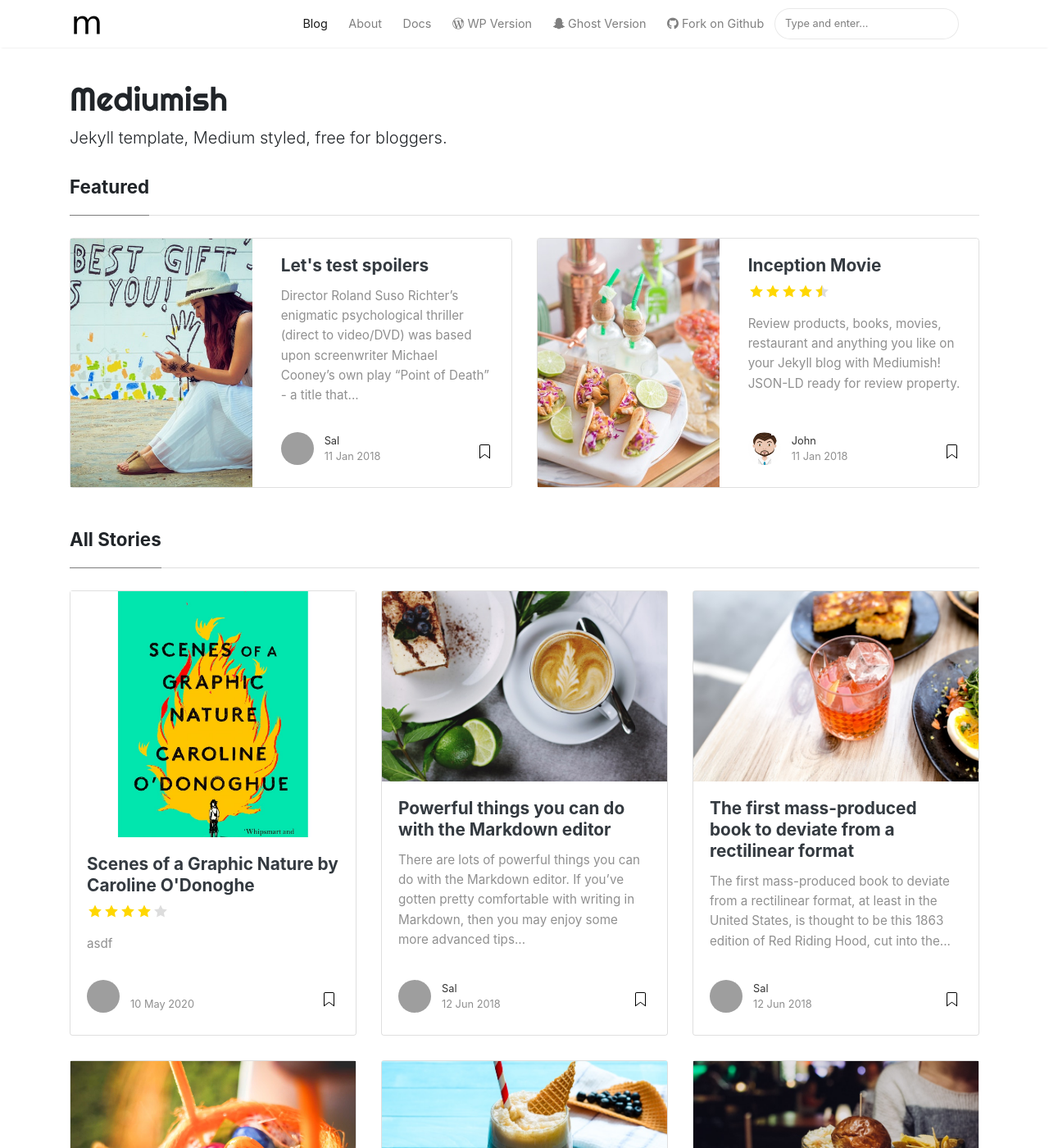
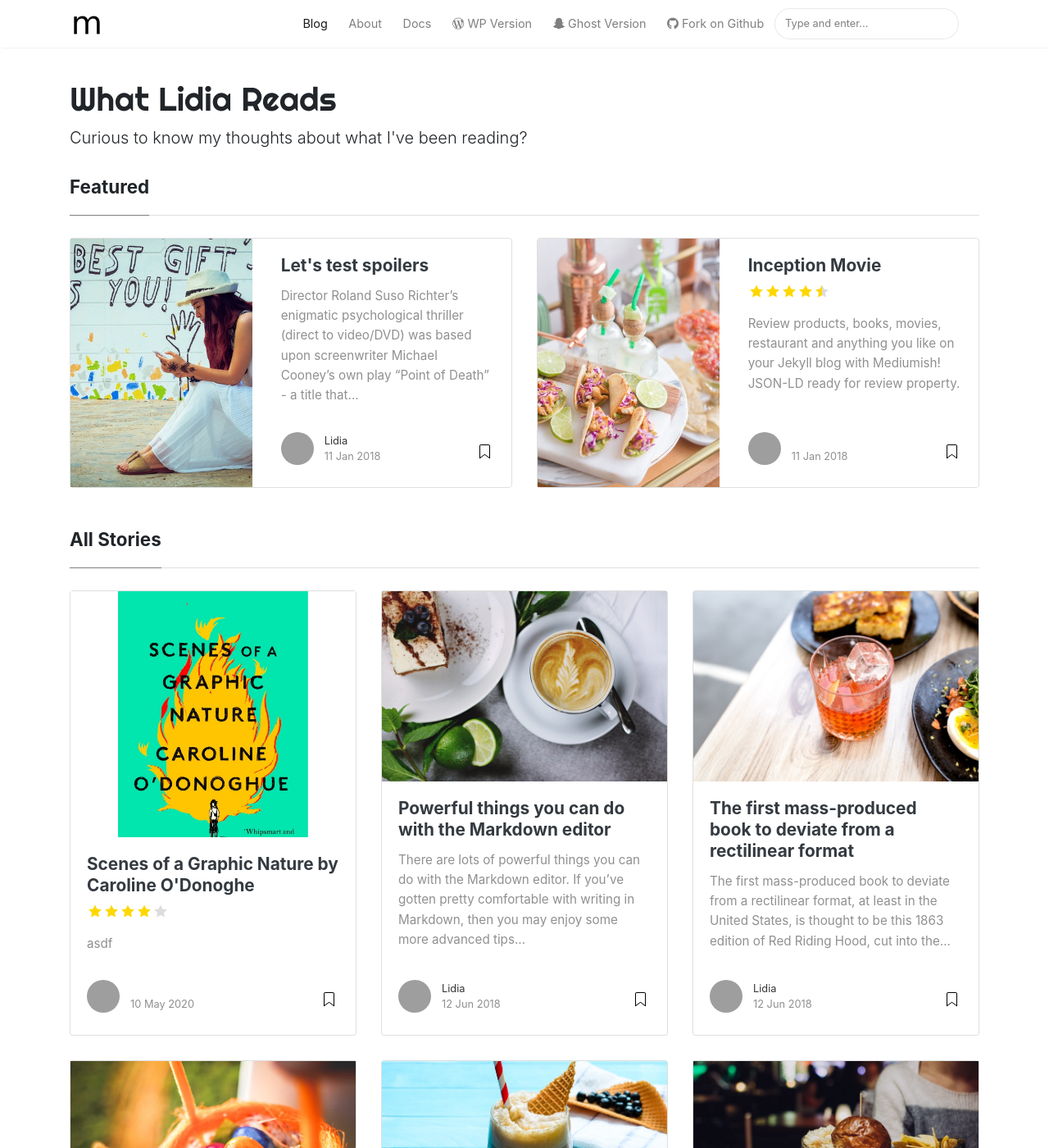
Before and after one commit to Lidia-LP/Lidia-LP.github.io, a Jekyll site: the page built from index.html, in a window 1280 px wide and 1400 px high. Shown: the whole window at 82% size. Built offline with Jekyll 4.4.1, drawn with Linux system fonts in a browser that asks for light colours; nearby versions of some CDN libraries; the list of posts is cut into pages by our own code; some of the changed text lies outside the part shown; grey boxes are pictures that could not be loaded.

Commit message:
update site name and remove a few features
google analytics, disqus, mailchimp, twitter, adsense

```diff
--- a/_config.yml
+++ b/_config.yml
@@ -1,35 +1,25 @@
 # Site
-name: "Mediumish"
-title: "Mediumish"
-description: "Jekyll template, Medium styled, free for bloggers."
+name: "What Lidia Reads"
+title: "What Lidia Reads"
+description: "Curious to know my thoughts about what I've been reading?"
 logo: 'assets/images/logo.png'
 favicon: 'assets/images/logo.png'
 # baseurl: /lidia-lp.github.io
-google_analytics: 'UA-46278016-1'
-disqus: 'demowebsite'
-mailchimp-list: 'https://wowthemes.us11.list-manage.com/subscribe/post?u=8aeb20a530e124561927d3bd8&amp;id=8c3d2d214b'
+# google_analytics: 'UA-46278016-1'
+# disqus: 'demowebsite'
 include: ["_pages"]
 permalink: /:title/
 
 # Authors
 authors:
   sal:
-    name: Sal
-    display_name: Sal
+    name: Lidia
+    display_name: Lidia
     gravatar: e56154546cf4be74e393c62d1ae9f9d4
-    email: wowthemesnet@gmail.com
+    email: lidi_moon@hotmail.com
     web: https://www.wowthemes.net
-    twitter: https://twitter.com/wowthemesnet
-    description: "Author of Mediumish, a Bootstrap Medium styled template available for WordPress, HTML, Ghost and Jekyll. You are currently previewing Jekyll template demo."
-  john:
-    name: John
-    display_name: John
-    avatar: 'assets/images/avatar.png'
-    gravatar: b1cc14991db7a456fcd761680bbc8f81
-    email: wowthemesnet@gmail.com
-    web: https://www.wowthemes.net
-    twitter: https://twitter.com/wowthemesnet
-    description: "This is the author box. Write a short description of the author here. You are currently previewing Mediumish demo, a Jekyll template compatible with Github pages."
+    #twitter: https://twitter.com/Lidia
+    #description: "Author of Mediumish, a Bootstrap Medium styled template available for WordPress, HTML, Ghost and Jekyll. You are currently previewing Jekyll template demo."
 
 # Plugins
 plugins:
@@ -62,9 +52,9 @@
       line_numbers: true
 
 # Adsense (change to "enabled" to activate, also your client id and ad slot. Create a new ad unit from your Adsense account to get the slot.)
-adsense: "disabled"
-adsense-data-ad-client: "ca-pub-3412143450191416"
-adsense-data-ad-slot: "1363087678"
+#adsense: "disabled"
+#adsense-data-ad-client: "ca-pub-3412143450191416"
+#adsense-data-ad-slot: "1363087678"
 
 # Lazy Images ("enabled" or "disabled")
 lazyimages: "disabled"
```
